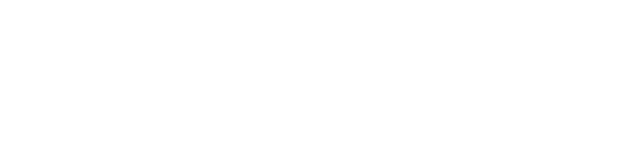
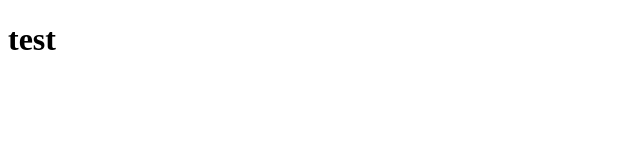
Before and after one commit to XanderCodez/-xander.code, a plain HTML site: page xander.html in a window 1280 px wide. Shown: the full height of the page, 0-640 px from the left. Drawn offline with Linux system fonts and the light colour scheme.

Commit message:
update 2

```diff
--- a/xander.html
+++ b/xander.html
@@ -3,5 +3,7 @@
    <head>
       <title>quick test</title>
    </head>
-   <body></body>
+   <body>
+      <h1>test</h1>
+   </body>
 </html>
```
